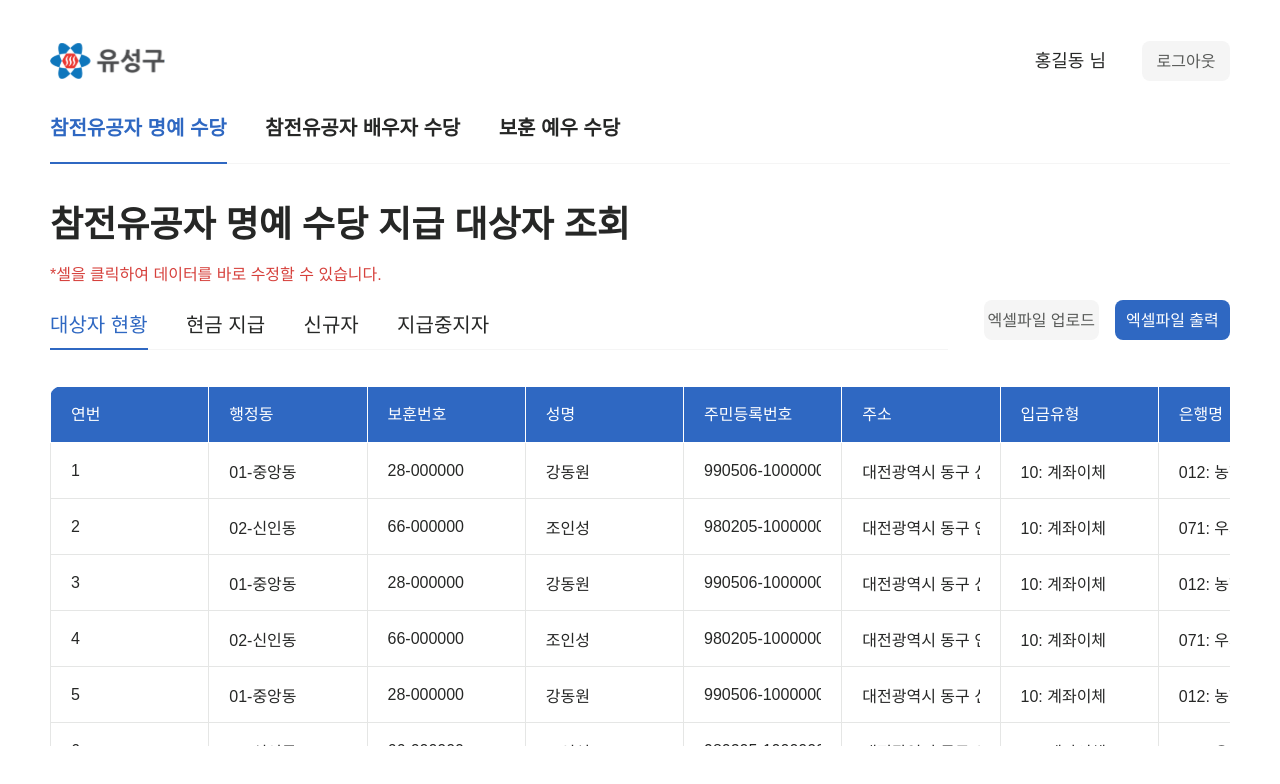
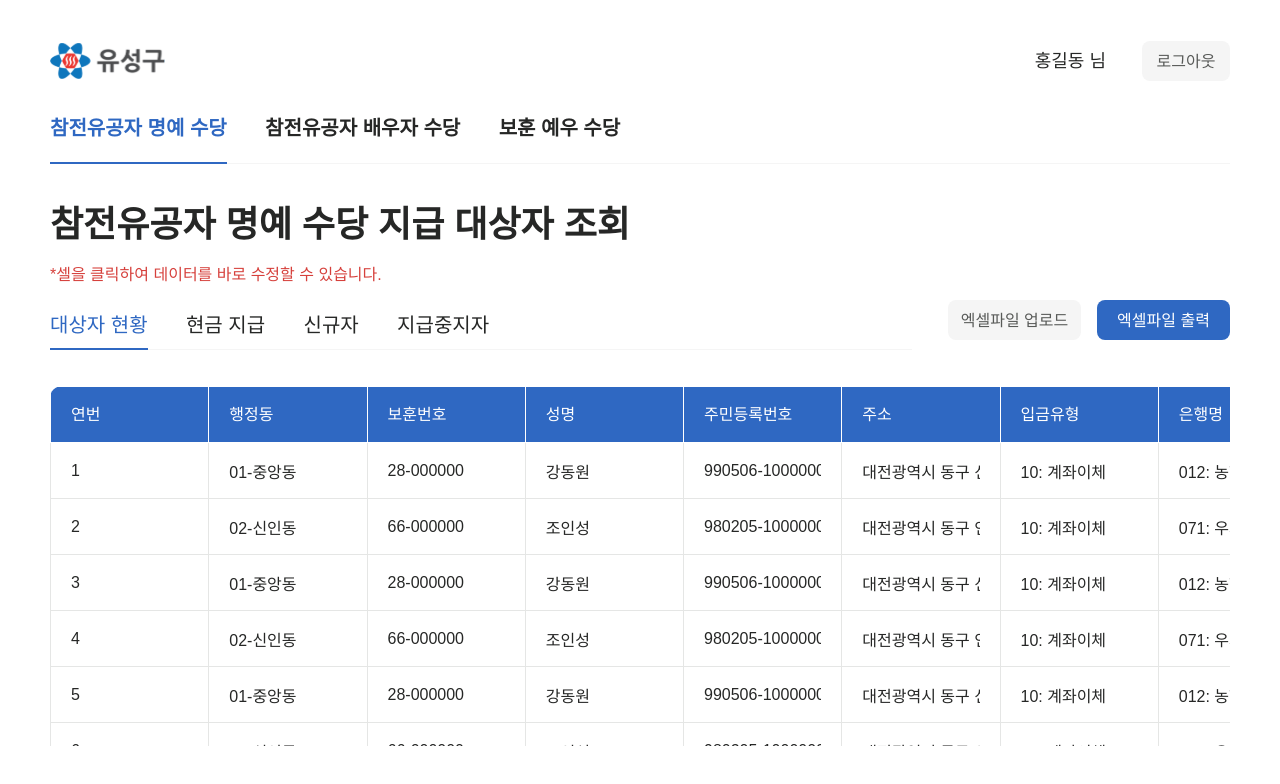
Before and after one commit to Yuseong-AllowancePayments/Yuseong_AllowancePayments_FRONT, a React (Create React App) app: page /main in a window 1280 px wide. Shown: the top 784 px of the page. Built offline with nearby package versions, Linux system fonts and the light colour scheme.

Commit message:
fix :: 버튼 width 수정 및 엑셀 업로드 인풋 추가

```diff
--- a/src/components/main/ExcelHeader.tsx
+++ b/src/components/main/ExcelHeader.tsx
@@ -1,6 +1,7 @@
 import styled from "styled-components";
 import ExcelTab from "./ExcelTab";
 import { ExcelTabItemType } from "../../constants/main";
+import { useRef } from "react";
 
 interface ExcelHeaderProps {
   clickItemInfo: ExcelTabItemType;
@@ -8,6 +9,8 @@ interface ExcelHeaderProps {
 }
 
 const ExcelHeader = ({ clickItemInfo, setClickItemInfo }: ExcelHeaderProps) => {
+  const ref = useRef<HTMLInputElement>(null);
+
   return (
     <Container>
       <ExcelTab
@@ -15,7 +18,19 @@ const ExcelHeader = ({ clickItemInfo, setClickItemInfo }: ExcelHeaderProps) => {
         setClickItemInfo={setClickItemInfo}
       />
       <ButtonBox>
-        <ExcelUploadButton>엑셀파일 업로드</ExcelUploadButton>
+        <ExcelUploadButton
+          onClick={() => {
+            ref.current!.click();
+          }}
+        >
+          엑셀파일 업로드
+        </ExcelUploadButton>
+        <input
+          style={{ display: "none" }}
+          type="file"
+          ref={ref}
+          onChange={() => ""}
+        />
         <ExcelOutputButton>엑셀파일 출력</ExcelOutputButton>
       </ButtonBox>
     </Container>
@@ -33,8 +48,7 @@ const ButtonBox = styled.div`
 `;
 
 const ExcelUploadButton = styled.button`
-  width: 9vw;
-  min-width: 114px;
+  width: 133px;
   height: 40px;
   border-radius: 8px;
   font-weight: 500;
@@ -47,8 +61,7 @@ const ExcelUploadButton = styled.button`
 `;
 
 const ExcelOutputButton = styled.button`
-  width: 9vw;
-  min-width: 100px;
+  width: 133px;
   height: 40px;
   border-radius: 8px;
   font-weight: 500;
```
